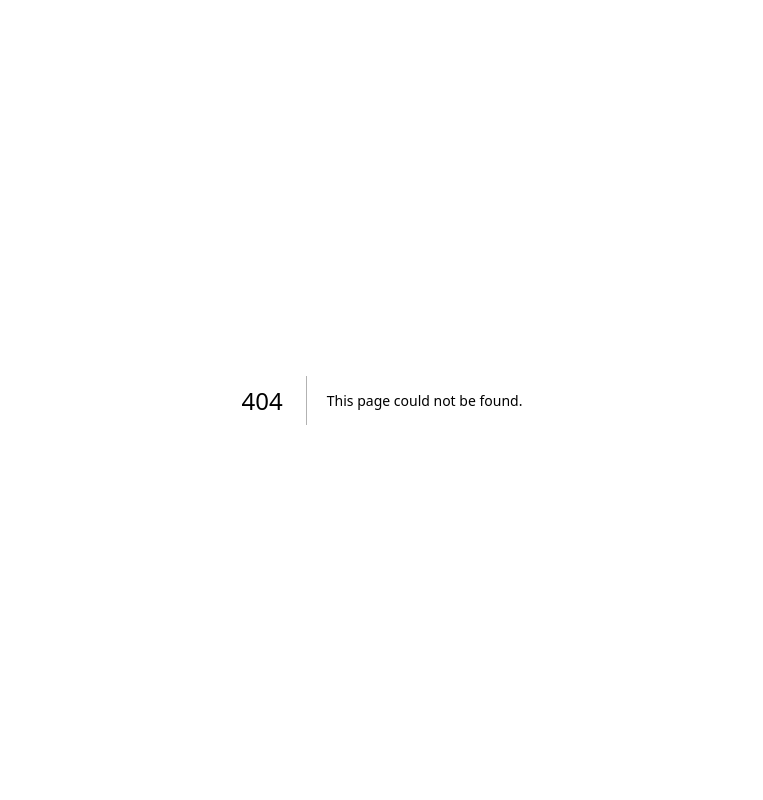
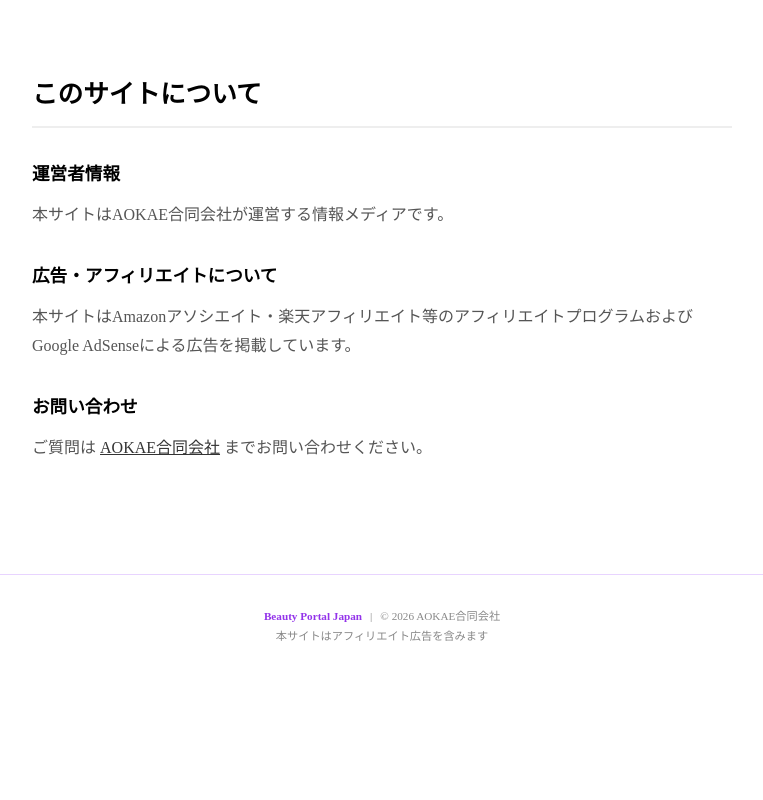
Before and after one commit to okuwabara07-gif/nisa-note-jp, a Next.js app: page /about in a window 1280 px wide. Before the commit this address had no page. Shown: the top 800 px of the page, without its empty margins (258-1021 px from the left). Built offline with nearby package versions, Linux system fonts and the light colour scheme.

Commit message:
feat: Aboutページ追加（広告開示）

```diff
--- /dev/null
+++ b/app/about/page.tsx
@@ -0,0 +1,24 @@
+import type { Metadata } from 'next'
+export const metadata: Metadata = {
+  title: 'このサイトについて',
+  description: 'サイト運営者情報・アフィリエイト・広告ポリシーについて',
+}
+export default function AboutPage() {
+  return (
+    <main style={{maxWidth:'700px',margin:'0 auto',padding:'3rem 1rem'}}>
+      <h1 style={{fontSize:'1.6rem',marginBottom:'2rem',borderBottom:'2px solid #eee',paddingBottom:'1rem'}}>このサイトについて</h1>
+      <section style={{marginBottom:'2rem'}}>
+        <h2 style={{fontSize:'1.1rem',marginBottom:'0.8rem'}}>運営者情報</h2>
+        <p style={{color:'#555',lineHeight:1.8}}>本サイトはAOKAE合同会社が運営する情報メディアです。</p>
+      </section>
+      <section style={{marginBottom:'2rem'}}>
+        <h2 style={{fontSize:'1.1rem',marginBottom:'0.8rem'}}>広告・アフィリエイトについて</h2>
+        <p style={{color:'#555',lineHeight:1.8}}>本サイトはAmazonアソシエイト・楽天アフィリエイト等のアフィリエイトプログラムおよびGoogle AdSenseによる広告を掲載しています。</p>
+      </section>
+      <section>
+        <h2 style={{fontSize:'1.1rem',marginBottom:'0.8rem'}}>お問い合わせ</h2>
+        <p style={{color:'#555',lineHeight:1.8}}>ご質問は <a href="https://aokae.net" style={{color:'#333'}}>AOKAE合同会社</a> までお問い合わせください。</p>
+      </section>
+    </main>
+  )
+}
```
